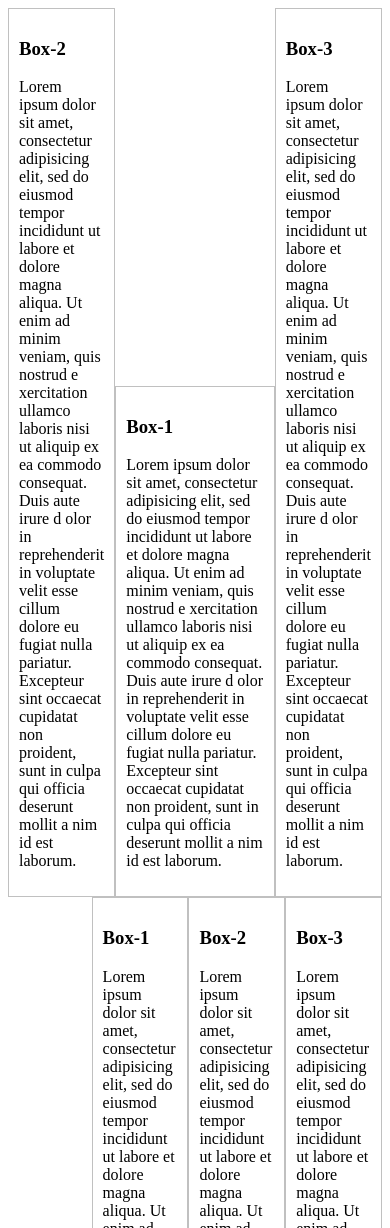
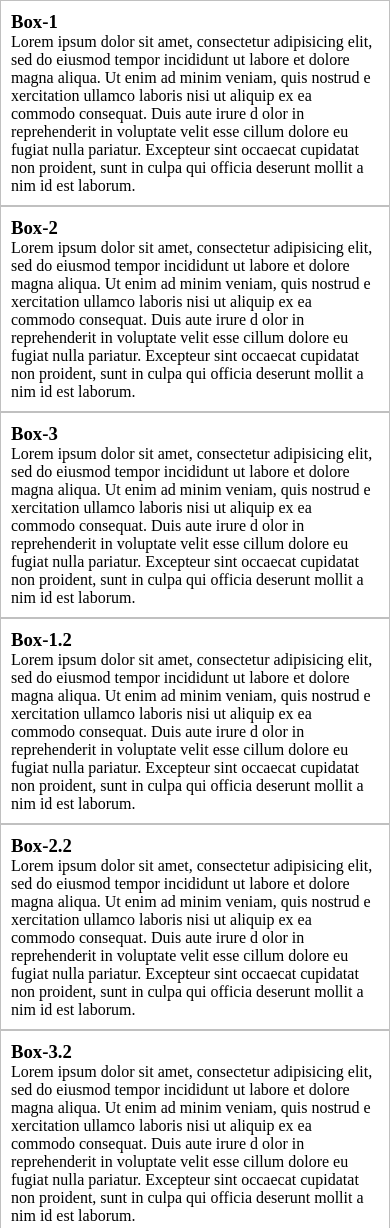
Before and after one commit to TairBennani/5thlesson_flex, a plain HTML site: page index.html in a window 390 px wide. Shown: the top 1228 px of the page. Drawn offline with Linux system fonts and the light colour scheme.

Commit message:
небольшая адаптивность ч.1

```diff
--- a/css/style.css
+++ b/css/style.css
@@ -1,8 +1,23 @@
-.container-1, .container-2 {
-    display: flex;
-    align-items: flex-end;
-    flex-direction: row;
+* {
+    padding: 0;
+    margin: 0;
 }
+@media (min-width: 500px) {
+    .container-1, .container-2 {
+        display: flex;
+        align-items: flex-end;
+        flex-direction: row;
+    }
+    .container-2 {
+        justify-content: flex-end;
+    }
+    .box {
+        width: 20%; /* flex-basis: ; то же самое */
+    }
+}
+
+
+
 .box-1 {
     flex: 2;
     order: 2;
@@ -19,11 +34,3 @@
     padding: 10px;
     border: 1px solid silver;
 }
-
-.container-2 {
-    justify-content: flex-end;
-}
-
-.box {
-    width: 20%; /* flex-basis: ; то же самое */
-}
--- a/index.html
+++ b/index.html
@@ -38,7 +38,7 @@
             </div>
             <div class="container-2">
                        <div class="box">
-                           <h3>Box-1</h3>
+                           <h3>Box-1.2</h3>
                            <p>Lorem ipsum dolor sit amet, consectetur adipisicing elit, sed do eiusmod tempor
                                incididunt ut labore et dolore magna aliqua. Ut enim ad minim veniam, quis nostrud e
                                xercitation ullamco laboris nisi ut aliquip ex ea commodo consequat. Duis aute irure d
@@ -47,7 +47,7 @@
                                nim id est laborum.</p>
                        </div>
                        <div class="box">
-                           <h3>Box-2</h3>
+                           <h3>Box-2.2</h3>
                            <p>Lorem ipsum dolor sit amet, consectetur adipisicing elit, sed do eiusmod tempor
                                incididunt ut labore et dolore magna aliqua. Ut enim ad minim veniam, quis nostrud e
                                xercitation ullamco laboris nisi ut aliquip ex ea commodo consequat. Duis aute irure d
@@ -56,7 +56,7 @@
                                nim id est laborum.</p>
                        </div>
                        <div class="box">
-                           <h3>Box-3</h3>
+                           <h3>Box-3.2</h3>
                            <p>Lorem ipsum dolor sit amet, consectetur adipisicing elit, sed do eiusmod tempor
                                incididunt ut labore et dolore magna aliqua. Ut enim ad minim veniam, quis nostrud e
                                xercitation ullamco laboris nisi ut aliquip ex ea commodo consequat. Duis aute irure d
```
